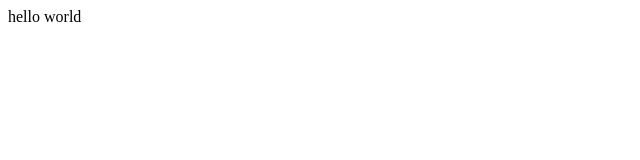
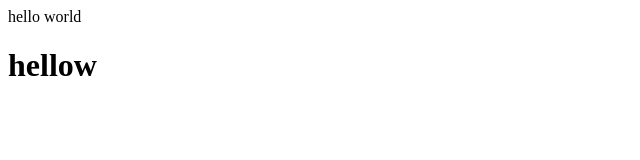
Before and after one commit to dushyantkumar4/project-demo, a plain HTML site: page index.html in a window 1280 px wide. Shown: the whole page, without its empty margins (0-640 px from the left). Drawn offline with Linux system fonts and the light colour scheme.

Commit message:
aadd new heading

```diff
--- a/index.html
+++ b/index.html
@@ -1,3 +1,6 @@
 <p>hello world
 
 </p>
+<h1>hellow
+
+</h1>
```
